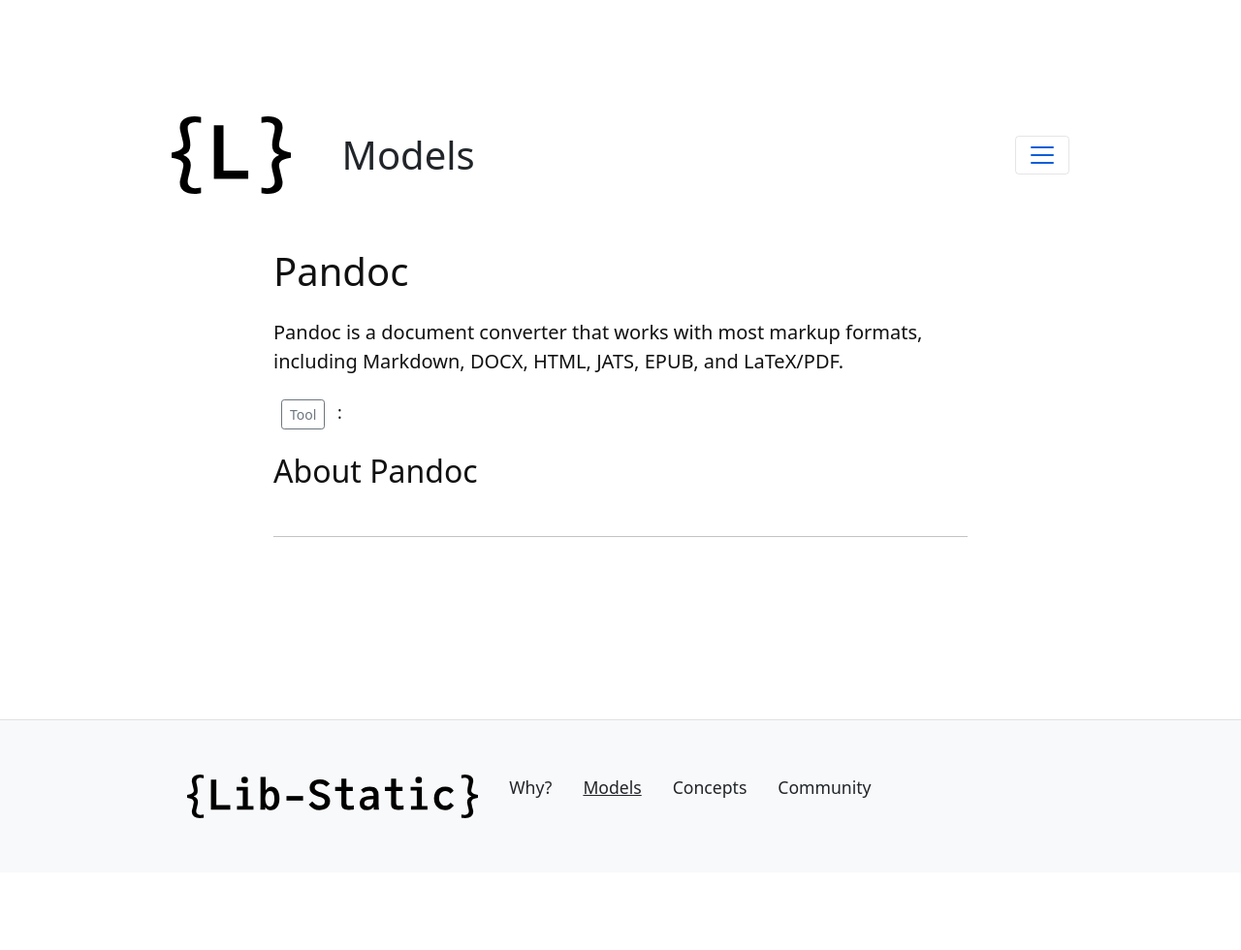
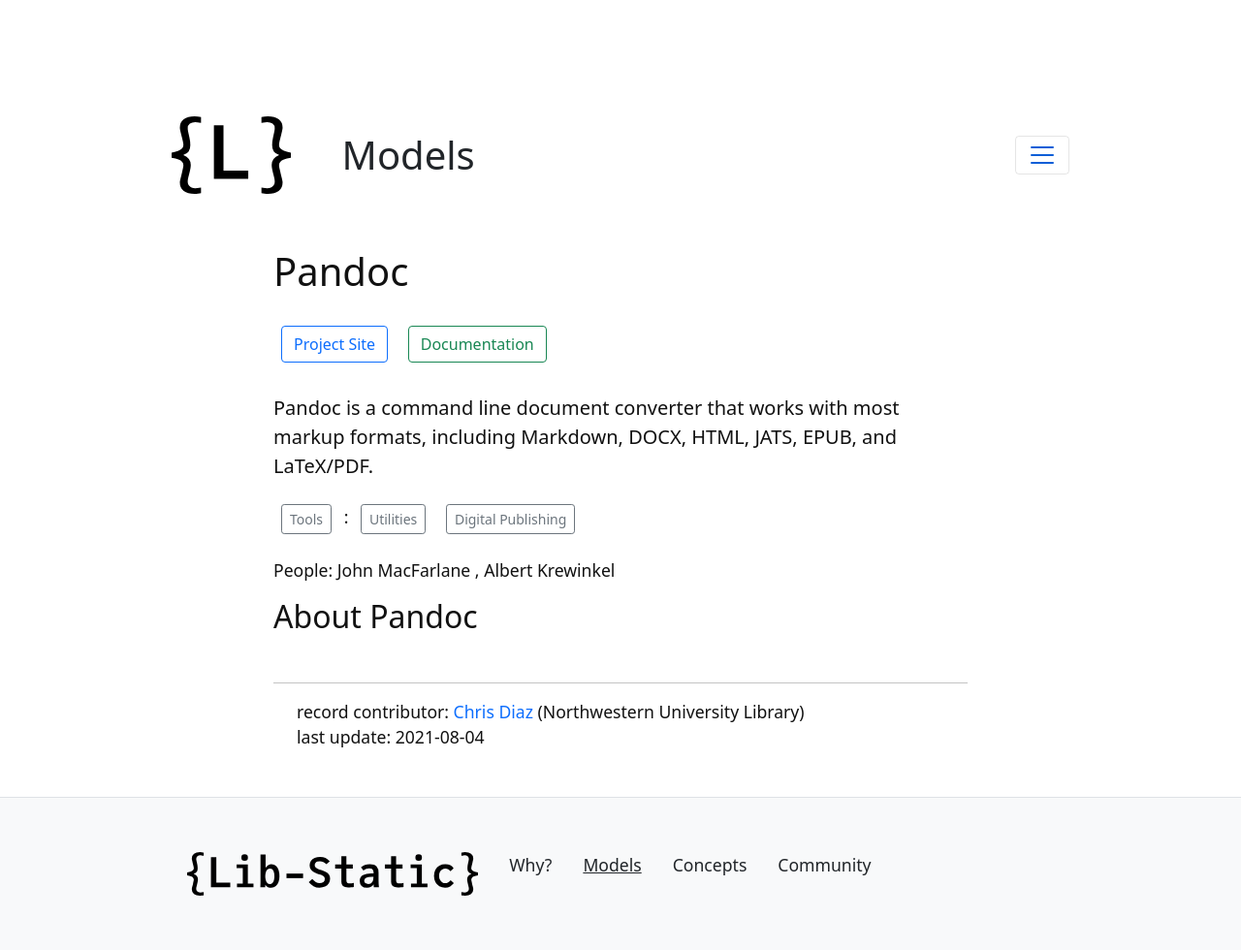
Before and after one commit to lib-static/lib-static.github.io, a Jekyll site: the page built from content/_models/pandoc.md, in a window 1280 px wide. Shown: the whole page at 97% size. Built offline with Jekyll 4.4.1, drawn with Linux system fonts in a browser that asks for light colours; before the commit the page ends 900 px from its top, so only the background shows below that.

Commit message:
tiny content edits

```diff
--- a/content/_models/pandoc.md
+++ b/content/_models/pandoc.md
@@ -1,16 +1,12 @@
 ---
 ignore: true
 title: Pandoc
-type: Tool
-objectlink: 'https://pandoc.org'
-documentation: 'https://pandoc.org/MANUAL.html'
-description: 'Pandoc is a document converter that works with most markup formats, including Markdown, DOCX, HTML, JATS, EPUB, and LaTeX/PDF.'
-category: 'Digital Publishing'
-technologies: 'Terminal; Command prompt'
-software-requirements: 'The is distributed with package installers for Windows, macOS, and Linux.'
-people:
-  - name: John MacFarlane
-    github: jgm
-  - name: Albert Krewinkel
-    github: tarleb
+type: Tools
+contributor: "@chrisdaaz"
+updated: 2021-08-04
+project_link: 'https://pandoc.org'
+project_documentation: 'https://pandoc.org/MANUAL.html'
+description: 'Pandoc is a command line document converter that works with most markup formats, including Markdown, DOCX, HTML, JATS, EPUB, and LaTeX/PDF.'
+project_genre: 'Utilities; Digital Publishing'
+project_creators: John MacFarlane; Albert Krewinkel
 ---
```
Also changed, not shown: content/_models/plagues.md (+1 -1 lines), content/_models/template.md (+2 -2 lines).
